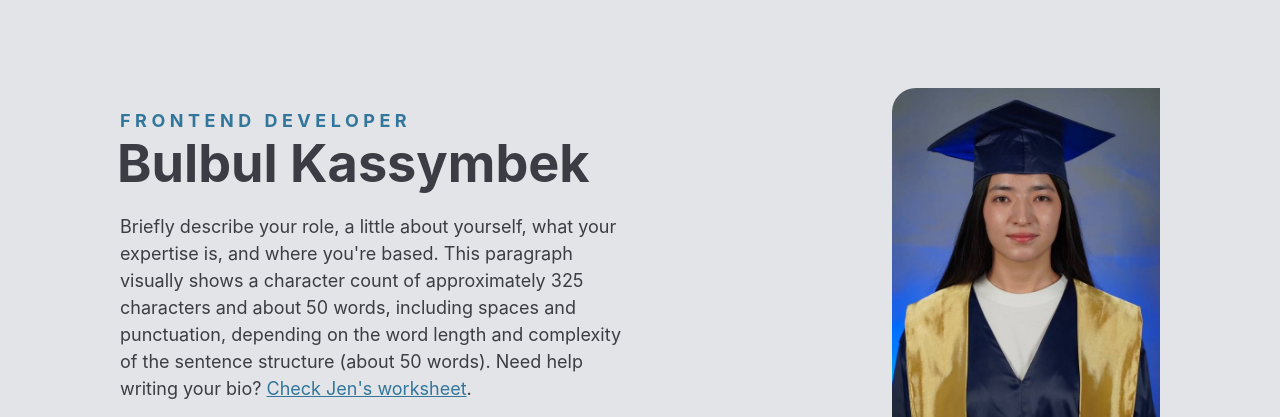
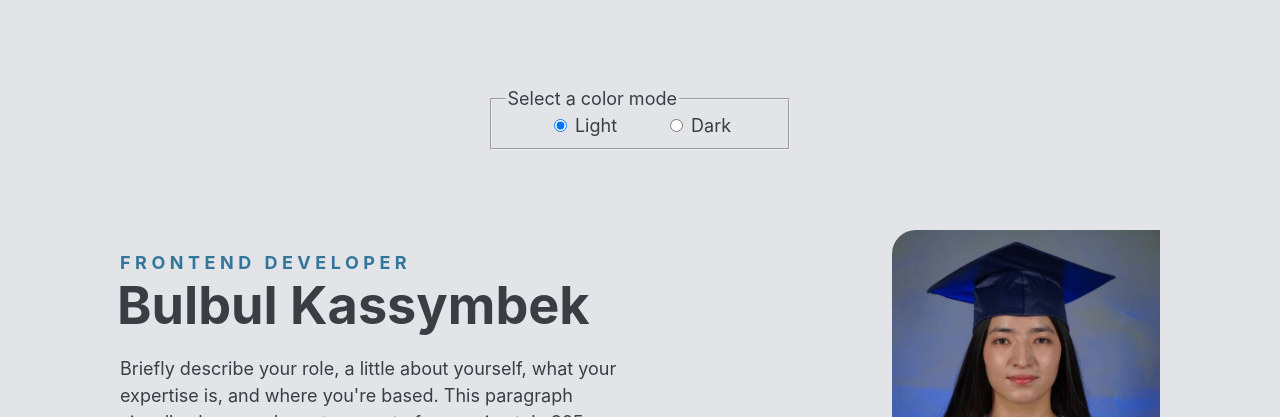
Before and after one commit to bulbulkae/FRONTEND_MASTERS_BEGINNING_PART, a plain HTML site: page Getting Started with Css/portfolio.html in a window 1280 px wide. Shown: the top 417 px of the page. Drawn offline with Linux system fonts and the light colour scheme.

Commit message:
dark-light theme process

```diff
--- a/Getting Started with Css/portfolio.html
+++ b/Getting Started with Css/portfolio.html
@@ -8,6 +8,20 @@
   </head>
   <body>
     <div class="wrapper">
+      <header>
+        <fieldset id="mode-switcher">
+          <legend>Select a color mode</legend>
+          <div>
+            <input type="radio" id="light" name="mode" value="light" checked />
+            <label for="light">Light</label>
+          </div>
+
+          <div>
+            <input type="radio" id="dark" name="mode" value="dark" />
+            <label for="dark">Dark</label>
+          </div>
+        </fieldset>
+      </header>
       <article class="main-article">
         <div class="text">
           <h2>Frontend Developer</h2>
--- a/Getting Started with Css/style.css
+++ b/Getting Started with Css/style.css
@@ -18,6 +18,14 @@ html {
   box-sizing: border-box;
   color-scheme: light dark;
 }
+html:has(#mode-switcher #light:checked) {
+  color-scheme: light;
+}
+
+html:has(#mode-switcher #dark:checked) {
+  color-scheme: dark;
+}
+
 *,
 *::before,
 *::after {
@@ -194,6 +202,15 @@ main {
   border: 1px solid var(--onyx);
 }
 
+fieldset {
+  display: flex;
+  flex-grow: row wrap;
+  justify-content: center;
+  gap: 3rem;
+  max-width: 300px;
+  margin: 0 auto 5rem auto;
+}
+
 @media (min-width: 750px) {
   :root {
     --base-font-size: 1.125rem;
```
